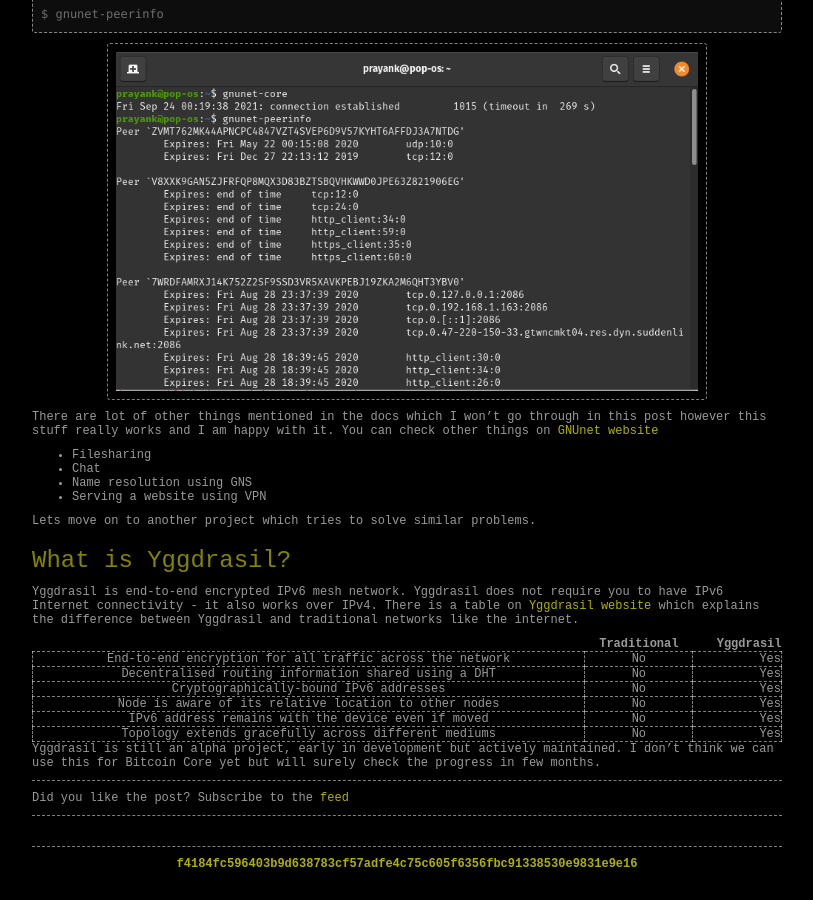
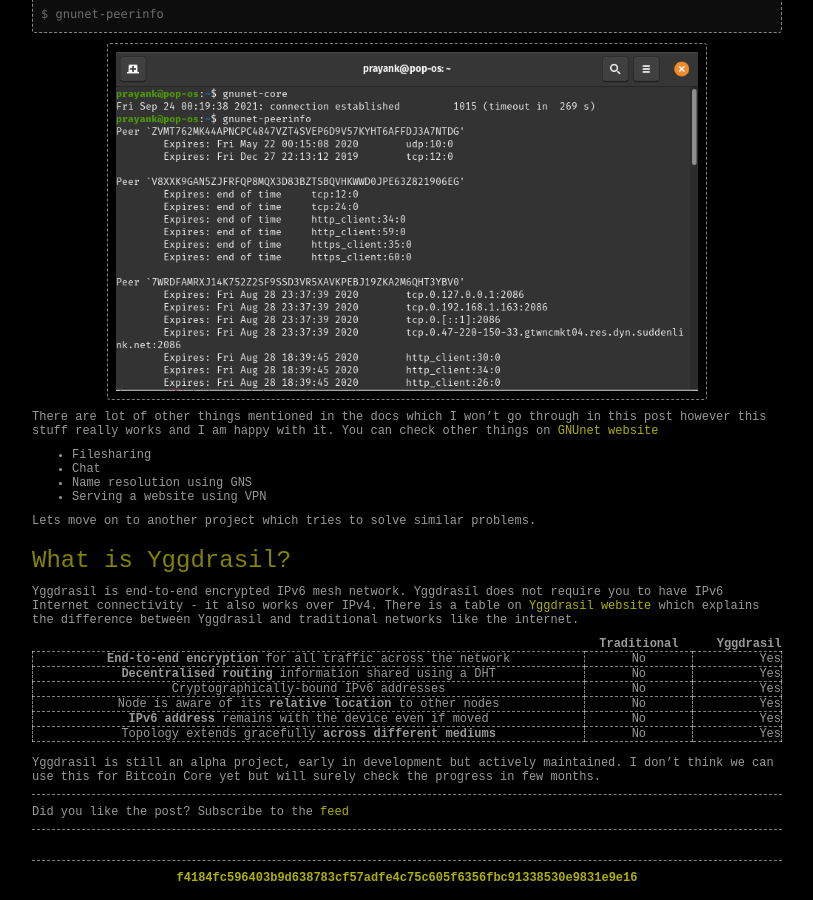
Before and after one commit to BlockchainCommons/Bitcoin-Camouflage, a Jekyll site: the page built from _posts/2021/2021-09-24-cjdns.md, in a window 1280 px wide and 900 px high, scrolled down 2434 px. Shown: the whole window, without its empty margins (233-1046 px from the left). Built offline with Jekyll 4.4.1, drawn with Linux system fonts in a browser that asks for light colours; comment, search, counter and statistics services are not loaded.

Commit message:
Add space and bold text in last section

```diff
--- a/_posts/2021/2021-09-24-cjdns.md
+++ b/_posts/2021/2021-09-24-cjdns.md
@@ -121,11 +121,12 @@ Yggdrasil is end-to-end encrypted IPv6 mesh network. Yggdrasil does not require
 
 |         | Traditional           | Yggdrasil  |
 | ------------- |:-------------:| -----:|
-| End-to-end encryption for all traffic across the network      | No | Yes |
-| Decentralised routing information shared using a DHT      | No      |   Yes |
+| **End-to-end encryption** for all traffic across the network      | No | Yes |
+| **Decentralised routing** information shared using a DHT      | No      |   Yes |
 | Cryptographically-bound IPv6 addresses     |    No | Yes |
-| Node is aware of its relative location to other nodes     |    No | Yes |
-| IPv6 address remains with the device even if moved     |    No | Yes |
-| Topology extends gracefully across different mediums    |    No | Yes |
+| Node is aware of its **relative location** to other nodes     |    No | Yes |
+| **IPv6 address** remains with the device even if moved     |    No | Yes |
+| Topology extends gracefully **across different mediums**    |    No | Yes |
 
+<br />
 Yggdrasil is still an alpha project, early in development but actively maintained. I don't think we can use this for Bitcoin Core yet but will surely check the progress in few months.
```
